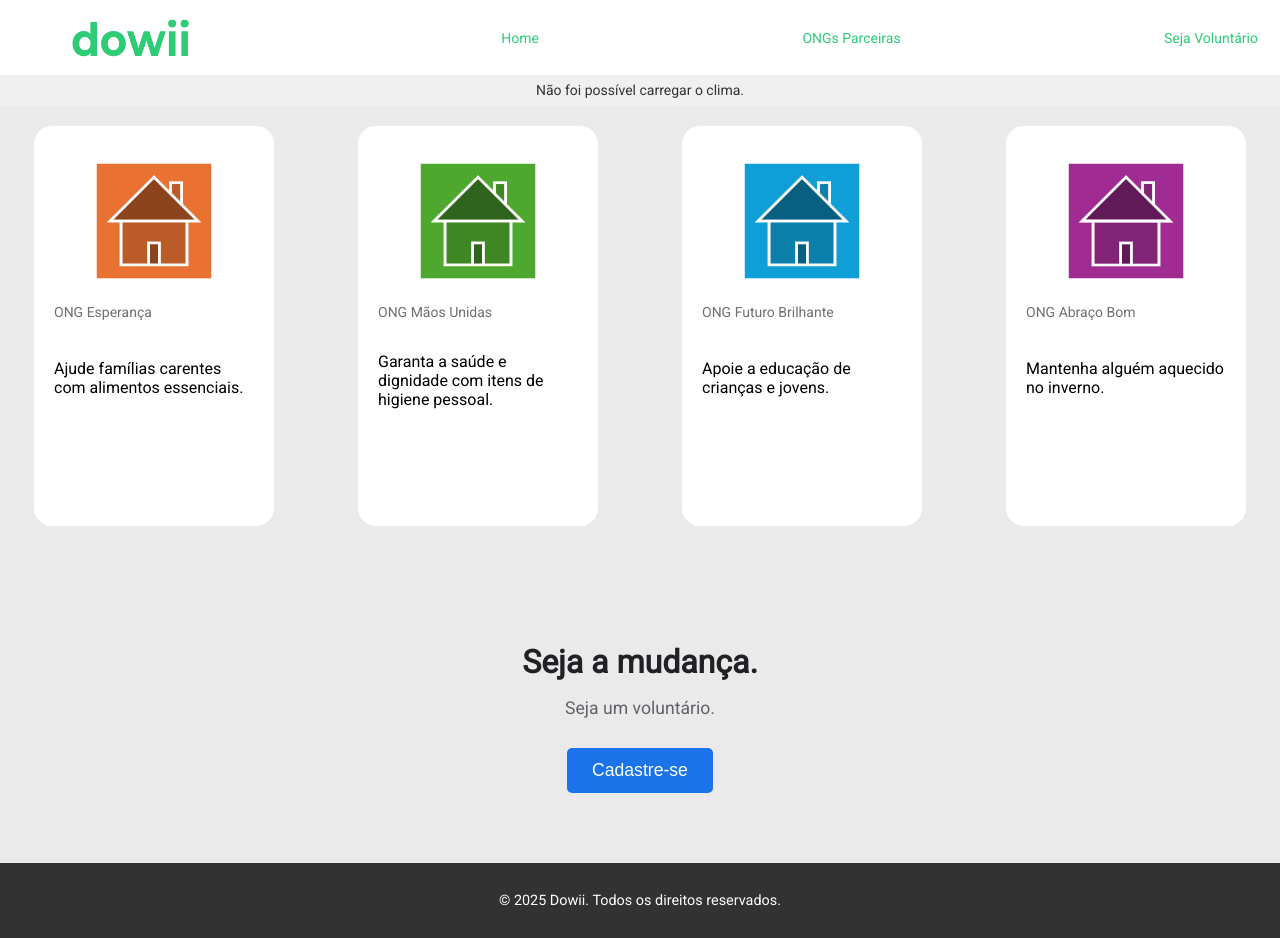
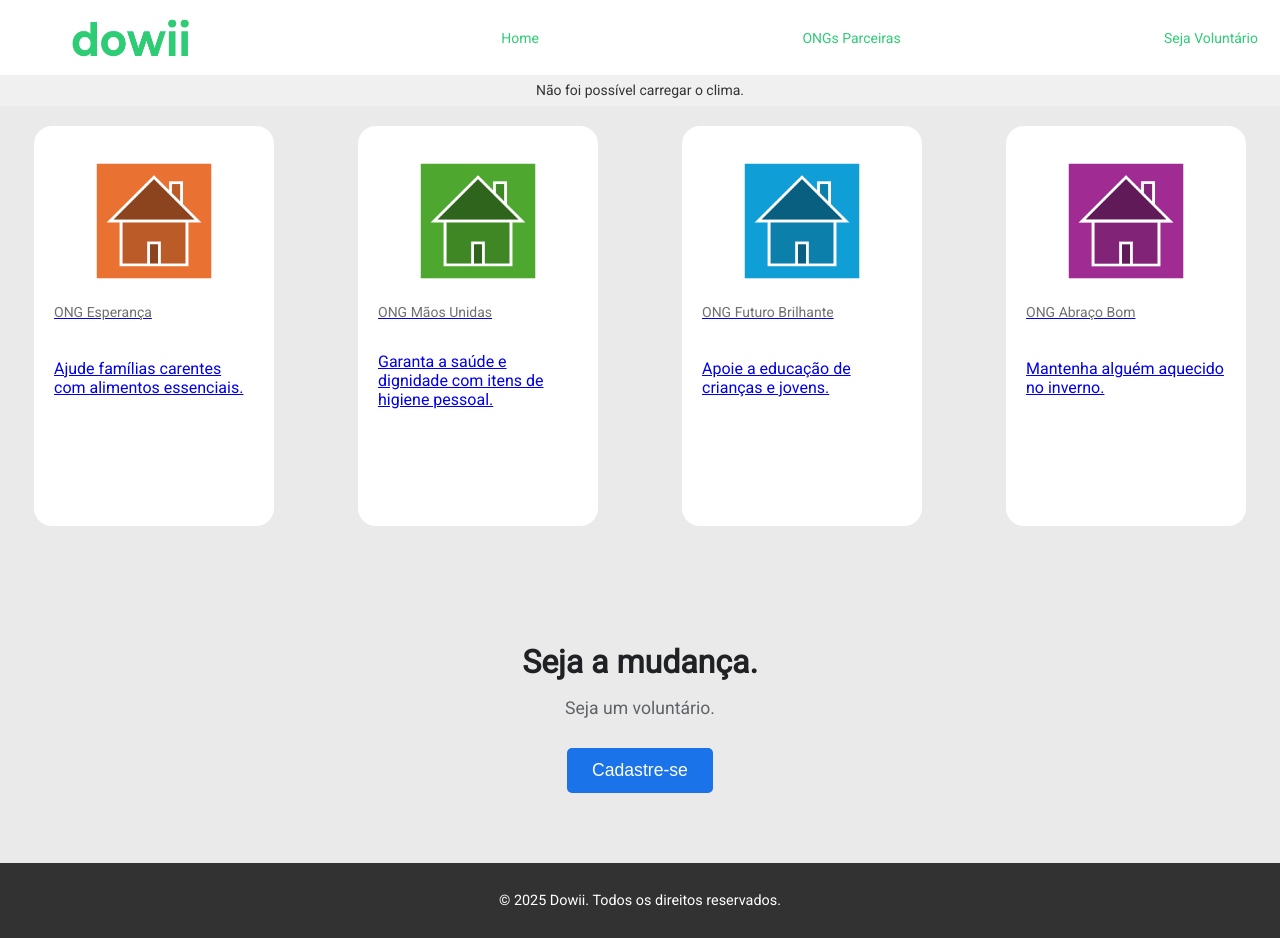
Before and after one commit to betotramontina/plataforma-front-end-avancado, a React (Create React App) app: page /products in a window 1280 px wide. Built offline with nearby package versions, Linux system fonts and the light colour scheme; no server answers.

Commit message:
Update Item.js

```diff
--- a/src/components/Item.js
+++ b/src/components/Item.js
@@ -1,3 +1,6 @@
+import React from 'react';
+import { Link } from 'react-router-dom';
+
 export default function Item(props) {
     // console.log(props)
 
@@ -5,10 +8,12 @@ export default function Item(props) {
     console.log(product)
 
        return (
-        <article className="product">
-            <img src={product.image} alt={product.name} />
-            <p className="name-product">{product.name}</p>
-            <p className="description-product">{product.description}</p>
-        </article>
+        <Link to={`/ong-details/${product.id}`} className="product-card-link">
+            <article className="product" title={product.tooltipText}>
+                <img src={product.image} alt={product.name} />
+                <p className="name-product">{product.name}</p>
+                <p className="description-product">{product.description}</p>
+            </article>
+        </Link>
     );
 }
```
